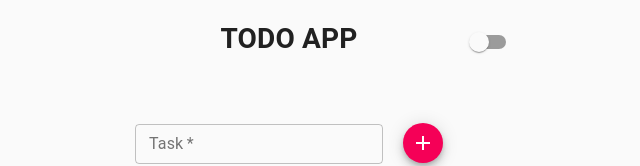
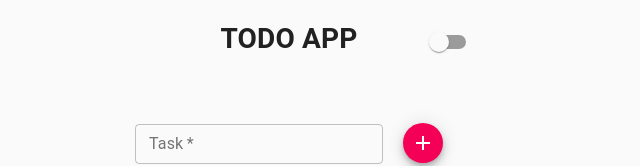
Before and after one commit to 2021-IBM-Accelerate-SW-Track/lab-1-team-29, a React (Create React App) app: page / in a window 1280 px wide. Shown: the top 166 px of the page, without its empty margins (351-991 px from the left). Built offline with nearby package versions, Linux system fonts and the light colour scheme.

Commit message:
final product: test run #1

```diff
--- a/src/component/TaskForm/TaskForm.js
+++ b/src/component/TaskForm/TaskForm.js
@@ -47,6 +47,7 @@ export function TaskForm({ AddTask, allTasks}) {
     return (
       <form onSubmit={clickChanger} className="todo-input-form">
         <TextField
+          data-testid="new-item-input"
           id="outlined-dense"
           label="Task"
           className={classes.inputStyle}
@@ -58,6 +59,7 @@ export function TaskForm({ AddTask, allTasks}) {
           onChange={(e) => setText(e.target.value)}
         />
         <Fab
+        data-testid="new-item-button"
         onClick={clickChanger}
         size="small"
         color="secondary"
--- a/src/component/header/header.js
+++ b/src/component/header/header.js
@@ -4,7 +4,7 @@ import { makeStyles } from '@material-ui/core/styles';
 const useStyles = makeStyles({
     Switch: {
         position: 'relative',
-        left: 200,
+        left: 160,
         bottom: 55
     },
   });
```
